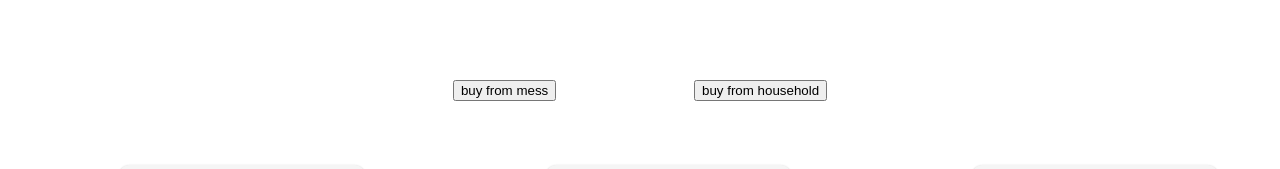
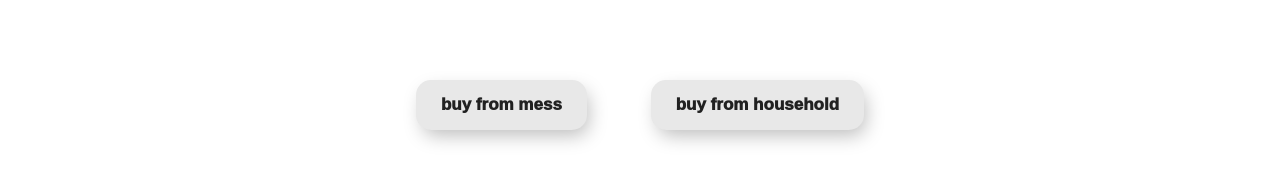
Before and after one commit to aryanjangid/hermes, a React (Create React App) app: page /buy in a window 1280 px wide. Shown: the top 169 px of the page. Built offline with nearby package versions, Linux system fonts and the light colour scheme.

Commit message:
route connected for mess page

```diff
--- a/src/App.js
+++ b/src/App.js
@@ -4,6 +4,7 @@ import Home from './pages/Home'
 import Auth from './pages/Auth';
 import Buy from './pages/Buy';
 import Sell from './pages/Sell';
+import Mess from './pages/Mess';
 
 function App() {
   return (
@@ -12,6 +13,7 @@ function App() {
       <Route exact path='/auth' element={<Auth />} />
       <Route exact path='/buy' element={<Buy />} />
       <Route exact path='/sell' element={<Sell />} />
+      <Route exact path='/mess' element={<Mess />} />
     </Routes>
   );
 }
--- a/src/components/NormalButton.js
+++ b/src/components/NormalButton.js
@@ -1,10 +1,11 @@
 import React from 'react'
 import classes from './normalButton.module.css'
 
-const NormalButton = () => {
+const NormalButton = ({ name }) => {
   return (
-    <button> Click me!
-</button>
+    <button>
+      {name}
+    </button>
   )
 }
 
--- a/src/pages/Buy.js
+++ b/src/pages/Buy.js
@@ -1,5 +1,6 @@
 import React from 'react'
 import { useState } from 'react'
+import NormalButton from '../components/NormalButton'
 import CategoryCard from '../components/CategoryCard'
 import { messCollection, houseCollection } from '../data'
 import classes from './Buy.module.css'
@@ -11,8 +12,12 @@ const Buy = () => {
     return (
         <div className={classes.buy}>
             <div className={classes.btns}>
-                <button onClick={() => setCollection(messCollection)}>buy from mess</button>
-                <button onClick={() => setCollection(houseCollection)}>buy from household</button>
+                <div onClick={() => setCollection(messCollection)}>
+                    <NormalButton name='buy from mess' />
+                </div>
+                <div onClick={() => setCollection(houseCollection)} >
+                    <NormalButton name='buy from household' />
+                </div>
             </div>
             <div className={classes.list}>
                 {Collection.map(col => {
```
